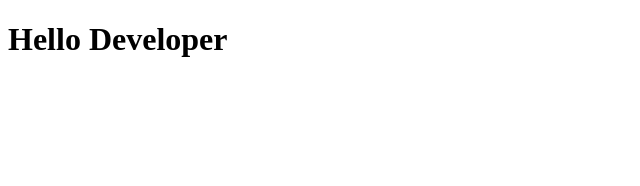
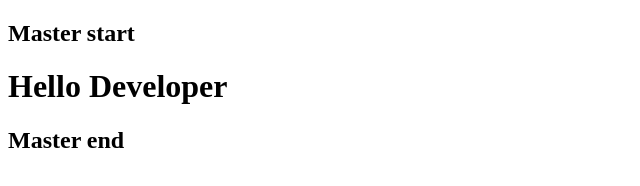
Before and after one commit to sakinamalik30/GitProject, a plain HTML site: page index.html in a window 1280 px wide. Shown: the whole page, without its empty margins (0-640 px from the left). Drawn offline with Linux system fonts and the light colour scheme.

Commit message:
master title changes

```diff
--- a/index.html
+++ b/index.html
@@ -6,6 +6,8 @@
     <title>My file</title>
 </head>
 <body>
+    <h2>Master start</h2>
     <h1>Hello Developer</h1>
+    <h2>Master end</h2>
 </body>
 </html>
```
